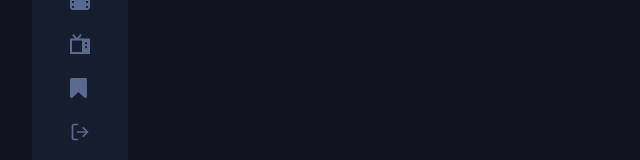
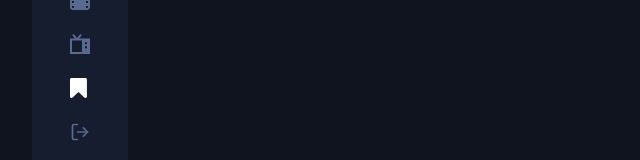
Before and after one commit to NjihiaMark-MHB/React-Auth, a React (Vite) app: page /bookmarked in a window 1280 px wide. Shown: the part 168-328 px from the top of the page, without its empty margins (0-640 px from the left). Built offline with nearby package versions, Linux system fonts and the light colour scheme.

Commit message:
active link states

```diff
--- a/src/components/ui/sidebar.tsx
+++ b/src/components/ui/sidebar.tsx
@@ -1,5 +1,5 @@
 import { cn } from "@/lib/utils";
-import { Link } from "@tanstack/react-router";
+import { Link, useMatch } from "@tanstack/react-router";
 import React, { useState, createContext, useContext } from "react";
 import { AnimatePresence, motion } from "framer-motion";
 import { Menu, X } from "lucide-react";
@@ -160,11 +160,17 @@ export const SidebarLink = ({
   className?: string;
 }) => {
   const { open, animate } = useSidebar();
+  const isActive = useMatch({
+    //@ts-ignore
+    from: `/_authenticated/${link.href}`,
+    shouldThrow: false,
+  });
   return (
     <Link
       to={link.href}
       className={cn(
         "flex items-center justify-start gap-2 group/sidebar py-2 group",
+        isActive && "sidenav",
         className
       )}
     >
@@ -174,7 +180,10 @@ export const SidebarLink = ({
           display: animate ? (open ? "inline-block" : "none") : "inline-block",
           opacity: animate ? (open ? 1 : 0) : 1,
         }}
-        className="text-neutral-700 dark:text-neutral-200 text-sm group-hover/sidebar:translate-x-1 transition duration-150 whitespace-pre inline-block !p-0 !m-0 group-hover:text-red-500"
+        className={cn(
+          "text-neutral-700 dark:text-neutral-200 text-sm group-hover/sidebar:translate-x-1 transition duration-150 whitespace-pre inline-block !p-0 !m-0 group-hover:text-red-500",
+          "group-[.sidenav]:text-white"
+        )}
       >
         {link.label}
       </motion.span>
--- a/src/routes/_authenticated/route.tsx
+++ b/src/routes/_authenticated/route.tsx
@@ -18,28 +18,36 @@ function RouteComponent() {
     {
       label: "Home",
       href: "home",
-      icon: <Home className="group-hover:fill-red-500" />,
+      icon: (
+        <Home className="group-hover:fill-red-500 group-[.sidenav]:fill-white" />
+      ),
     },
     {
       label: "Movies",
       href: "movies",
-      icon: <Movies className="group-hover:fill-red-500" />,
+      icon: (
+        <Movies className="group-hover:fill-red-500 group-[.sidenav]:fill-white" />
+      ),
     },
     {
       label: "Tv Series",
       href: "series",
-      icon: <Tv className="group-hover:fill-red-500" />,
+      icon: (
+        <Tv className="group-hover:fill-red-500 group-[.sidenav]:fill-white" />
+      ),
     },
     {
       label: "Bookmarked",
       href: "bookmarked",
-      icon: <Bookmark className="group-hover:fill-red-500" />,
+      icon: (
+        <Bookmark className="group-hover:fill-red-500 group-[.sidenav]:fill-white" />
+      ),
     },
     {
       label: "Logout",
       href: "#",
       icon: (
-        <LogOut className="text-slate-500 h-5 w-5 flex-shrink-0 group-hover:text-red-500" />
+        <LogOut className="text-slate-500 h-5 w-5 flex-shrink-0 group-hover:text-red-500 group-[.sidenav]:text-white" />
       ),
     },
   ];
```
